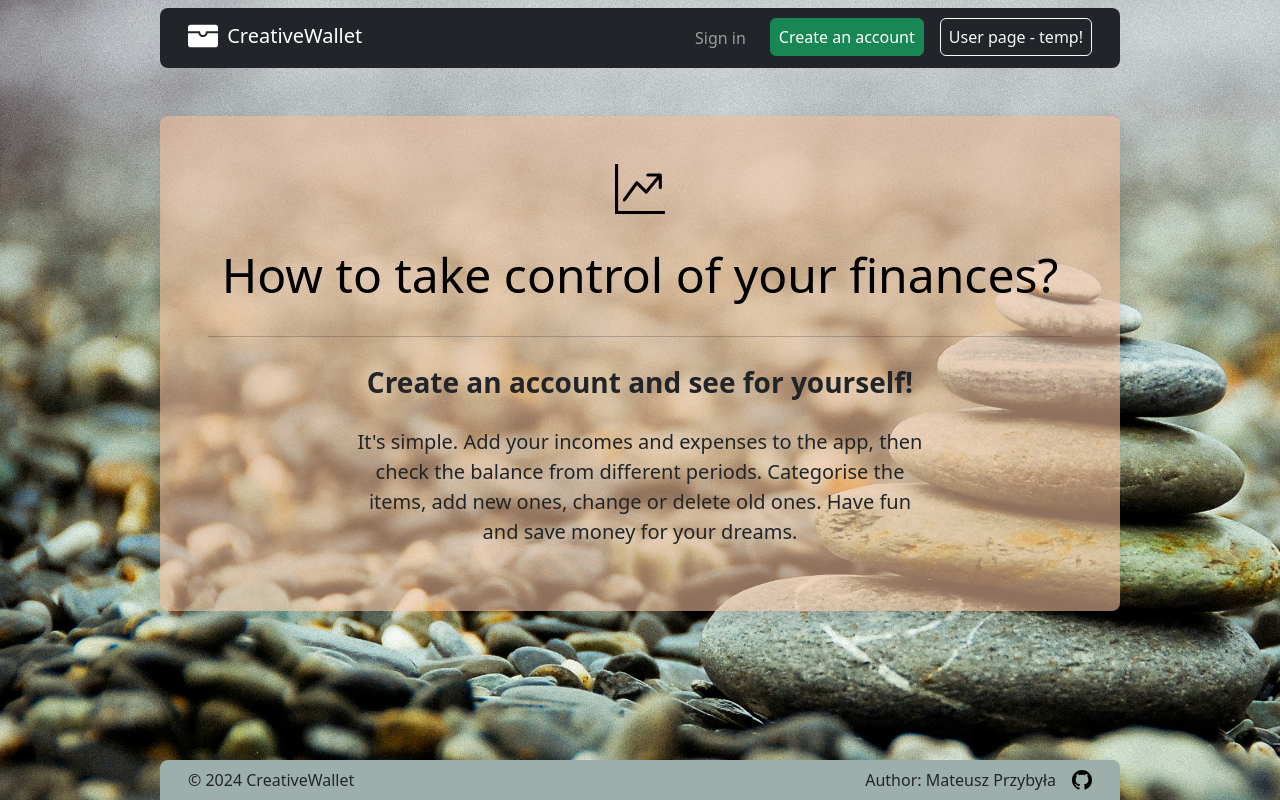
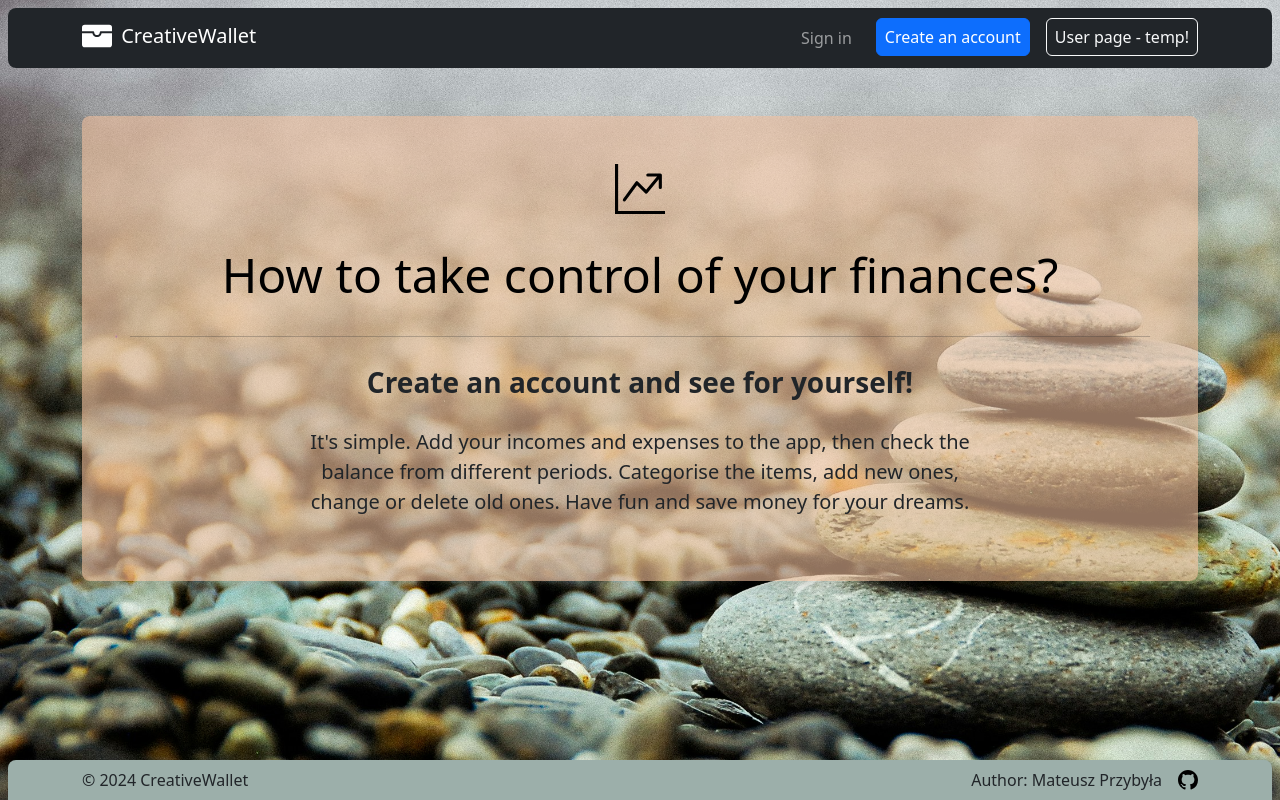
Before and after one commit to mateusz-przybyla/CreativeWallet_Backend, a PHP site: page / in a window 1280 px wide. Run offline with PHP 8.4, Linux system fonts and the light colour scheme.

Commit message:
Changed width of the navbar, main and footer

```diff
--- a/index.php
+++ b/index.php
@@ -17,7 +17,7 @@ session_start();
 <body>
   <div class="bg-home h-100 pt-2 position-relative">
     <header>
-      <nav class="navbar navbar-expand-md navbar-dark bg-dark w-lg-75 px-lg-3 mx-2 mx-lg-auto rounded-3" aria-label="toggle navigation">
+      <nav class="navbar navbar-expand-md navbar-dark bg-dark mx-2 rounded-3" aria-label="toggle navigation">
         <div class="container">
           <a class="navbar-brand" href="#">
             <svg xmlns="http://www.w3.org/2000/svg" height="30" fill="currentColor" class="bi bi-wallet-fill me-1 mb-1" viewBox="0 0 16 16">
@@ -35,7 +35,7 @@ session_start();
                 <a class="nav-link" href="./public/login.php">Sign in</a>
               </li>
               <li class="nav-item">
-                <a class="btn btn-success px-2 ms-lg-3" href="./public/register.php">Create an account</a>
+                <a class="btn btn-primary px-2 ms-lg-3" href="./public/register.php">Create an account</a>
               </li>
               <li class="nav-item ms-md-2 ms-lg-0 mt-2 mt-md-0">
                 <a class="btn btn-outline-light px-2 ms-lg-3" href="./public/user-page.php">User page - temp!</a>
@@ -46,8 +46,8 @@ session_start();
       </nav>
     </header>
     <main class="pb-75">
-      <div class="container my-5 w-lg-75 px-2 px-sm-0">
-        <div class="shadow p-5 text-center bg-main-home rounded-3">
+      <div class="container my-5">
+        <div class="bg-main-home shadow p-5 text-center rounded-3">
           <img src="./assets/svg/graph-up-arrow.svg" alt="graph-up-arrow" height="50" class="mb-3" />
           <h1 class="text-body-emphasis py-3 display-5">
             How to take control of your finances?
@@ -66,7 +66,7 @@ session_start();
       </div>
     </main>
     <footer class="position-absolute w-100 bottom-0">
-      <div class="bg-grey-blue w-lg-75 px-lg-3 mx-2 mx-lg-auto rounded-top-3">
+      <div class="bg-grey-blue mx-2 rounded-top-3">
         <div class="container">
           <div class="row d-flex justify-content-between align-items-center">
             <div class="col-md-4 d-flex justify-content-center justify-content-md-start">
```
Also changed, not shown: public/register.php (+4 -4 lines), public/welcome.php (+8 -8 lines).
